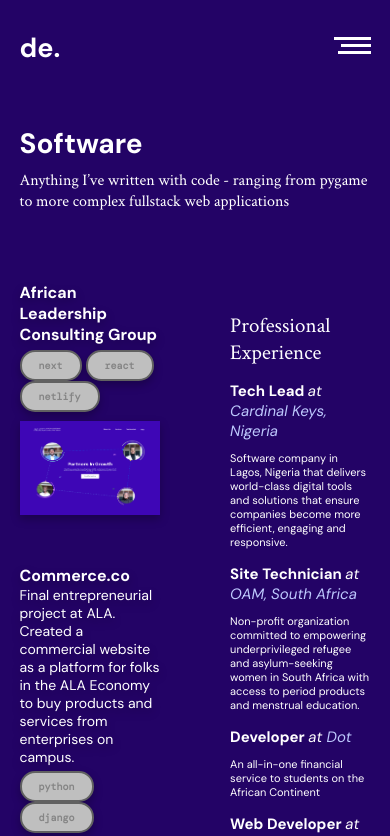
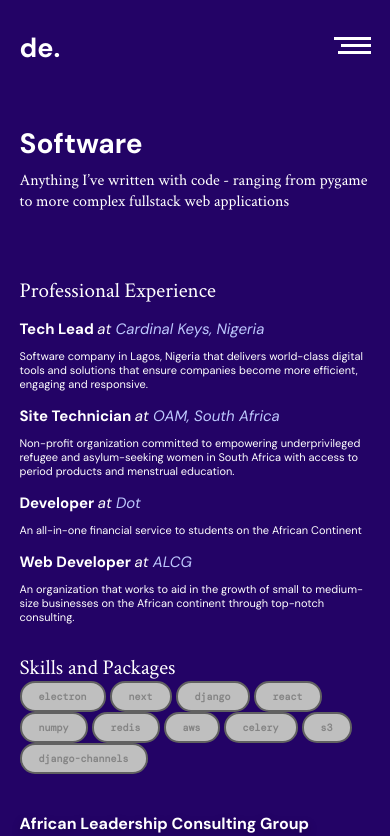
Before and after one commit to onkhida/danieleta, a Next.js app: page /software in a window 390 px wide. Shown: the top 836 px of the page. Built offline with nearby package versions, Linux system fonts and the light colour scheme.

Commit message:
responsive software page

```diff
--- a/styles/Software.module.css
+++ b/styles/Software.module.css
@@ -21,11 +21,12 @@
 }
 
 .projectcontainer .projects {
-    width: 40%
+    width: 45%
 }
 
 .projectcontainer .skills {
-    width: 40%;
+    width: 45%;
+    margin-bottom: 30px;
 }
 
 .projectcontainer .skills h3 {
@@ -78,3 +79,21 @@
 .imagewrapper {
     width: 100%!important;
 }
+
+@media only screen and (max-width: 800px) {
+    .projectcontainer .projects {
+        width: 100%
+    }
+
+    .projectcontainer .skills {
+        width: 100%;
+    }
+
+    .projectcontainer {
+        flex-direction: column-reverse;
+    }
+
+    .topwrap {
+        margin-bottom: 35px;
+    }
+}
```
